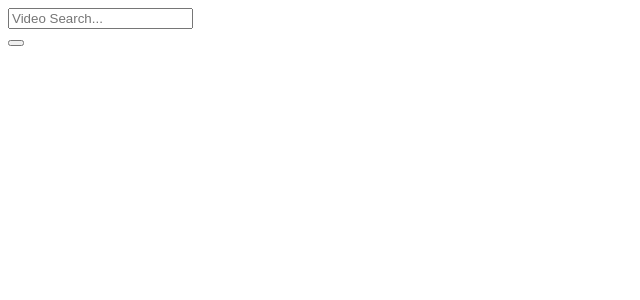
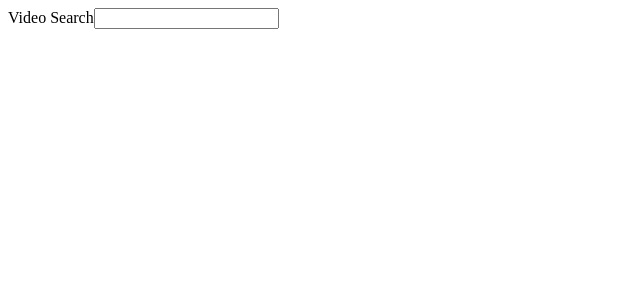
Before and after one commit to Aizaz299/videosSearch, a React (Create React App) app: page / in a window 1280 px wide. Shown: the top 300 px of the page, without its empty margins (0-640 px from the left). Built offline with nearby package versions, Linux system fonts and the light colour scheme; the HTML template or start-up script is replaced by a standard one.

Commit message:
event.preventDefault() to user's input

```diff
--- a/src/components/SearchBar.js
+++ b/src/components/SearchBar.js
@@ -1,31 +1,35 @@
-import React from 'react'
+import React from 'react';
 
-class SearchBar extends React.Component{
-    state={userInput:''}
+class SearchBar extends React.Component {
+  state = { userInput: '' };
 
-     onFormSubmit=(e)=>{
-         e.prevent.default();
-    }
+//   onInputChange = event => {
+//     this.setState({ userInput: event.target.value });
+//   };
 
-    render() {
+  onFormSubmit = event => {
+    event.preventDefault();
 
-    return(
-        <div className="ui action input segment">
-            <form className="ui form" onSubmit={this.onFormSubmit}>
-            <input type="text" placeholder="Video Search..."
-            value={this.state.userInput}
-            onChange={e=>this.setState({userInput:e.target.value})}
+    // TODO: Make sure we call
+    // callback from parent component
+  };
 
+  render() {
+    return (
+      <div className="search-bar ui segment">
+        <form onSubmit={this.onFormSubmit} className="ui form">
+          <div className="field">
+            <label>Video Search</label>
+            <input
+              type="text"
+              value={this.state.userInput}
+              onChange={e=>this.setState({userInput:e.target.value})}
             />
-            </form>
-            <button className="ui icon button">
-
-                <i className="search icon"></i>
-            </button>
-
-        </div>
-    )
-    }
+          </div>
+        </form>
+      </div>
+    );
+  }
 }
 
 export default SearchBar;
```
Also changed, not shown: 2 other files (tests, documents, lock files or other folders).
